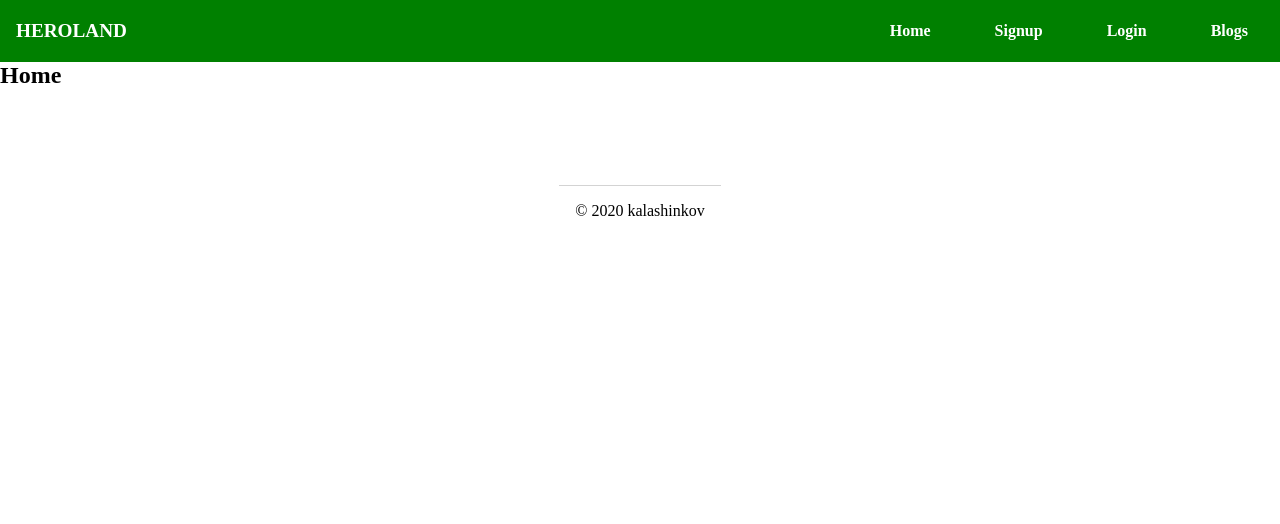
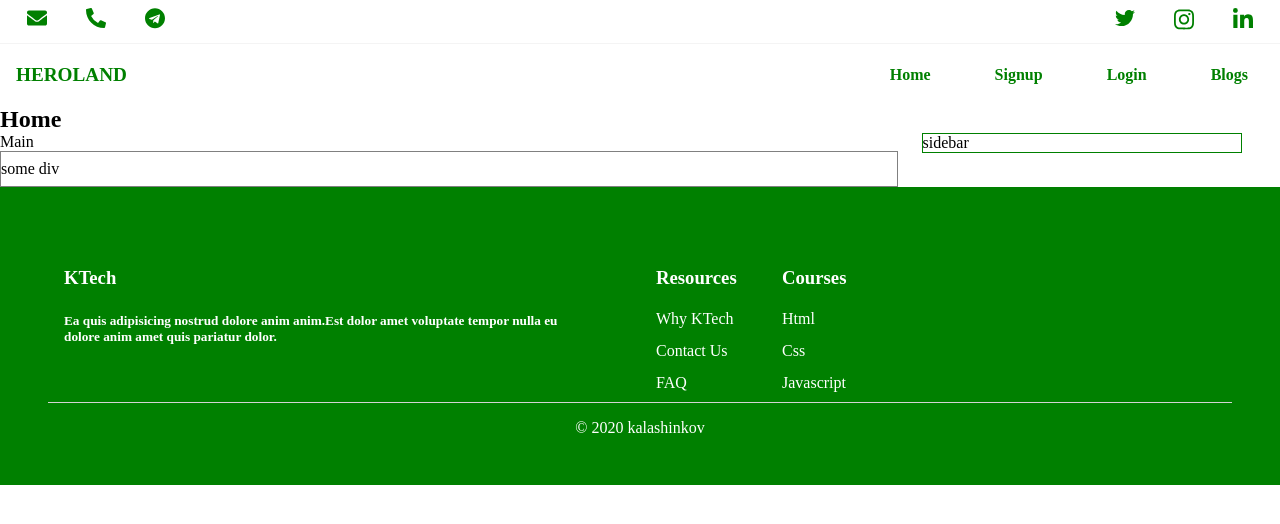
Before and after one commit to Kalashin1/kalTech, a Vue app: page / in a window 1280 px wide. Shown: the top 524 px of the page. Built offline with nearby package versions, Linux system fonts and the light colour scheme.

Commit message:
added extra styles on footer

```diff
--- a/src/App.vue
+++ b/src/App.vue
@@ -10,7 +10,7 @@
 import Layout from '@/components/Layout'
 
 export default {
-  data: () => {
+  data () {
     return {
       name: 'kala'
     }
--- a/src/components/Footer.vue
+++ b/src/components/Footer.vue
@@ -1,20 +1,47 @@
 <template>
   <footer>
+    <div class="container">
+      <div class="about">
+        <h3 class="title">{{title}}</h3>
+        <h5 class="text">{{about}}</h5>
+      </div>
+      <div class="links">
+        <div v-for="footerLink in footerLinks" :key="footerLink">
+          <h3 class="title">{{footerLink.title}}</h3>
+          <ul>
+            <li v-for="link in footerLink.links" :key="link"><a href="">{{link}}</a></li>
+          </ul>
+        </div>
+      </div>
+    </div>
     <p>&copy; 2020 kalashinkov</p>
   </footer>
 </template>
 
 <script>
 export default {
-
+  data () {
+    return {
+      title: 'KTech',
+      about: 'Ea quis adipisicing nostrud dolore anim anim.Est dolor amet voluptate tempor nulla eu dolore anim amet quis pariatur dolor.',
+      footerLinks: [
+        {title: 'resources', links: ['why KTech', 'contact us', 'FAQ']},
+        {title: 'courses', links: ['html', 'css', 'javascript']}
+      ]
+    }
+  }
 }
 </script>
 
 <style scoped>
   footer{
     display: flex;
+    flex-direction: column;
+    background: green;
+    color: #fff;
     justify-content: center;
-    padding: 6rem;
+    padding: 4rem 3rem;
+    padding-bottom: 2rem;
   }
 
   footer p{
@@ -22,4 +49,45 @@ export default {
     padding: 1rem;
     border-top: 1px solid lightgray;
   }
+
+  @media screen and (max-width: 670px){
+    .container{
+       grid-template-columns: 1fr !important;
+    }
+    .links{
+      grid-gap: 8% !important
+    }
+    footer p{
+      margin-top: 1.5rem
+    }
+  }
+  .title{
+    font-weight: bold;
+    text-transform: capitalize;
+    margin: 1rem
+  }
+  .container, .links{
+    display: grid;
+    grid-template-columns: 2fr 1fr 1fr;
+    grid-gap: 5%
+  }
+
+  .links ul {
+    list-style: none;
+  }
+  .text{
+    padding: .5rem 1rem
+  }
+  .links ul li a {
+    text-decoration: none;
+    text-transform: capitalize;
+    color: #fff;
+    display: block;
+    margin: .3rem 1rem;
+    padding: .3rem 0;
+    transition: all .2s ease;
+  }
+  .links ul li a:hover{
+    text-decoration: underline
+  }
 </style>
--- /dev/null
+++ b/src/components/HomeLayout.vue
@@ -0,0 +1,33 @@
+<template>
+  <div class="container">
+    <div class="main">
+      <slot name="main"></slot>
+    </div>
+    <div class="sidebar">
+      <slot name="sidebar"></slot>
+    </div>
+  </div>
+</template>
+
+<script>
+export default {
+}
+</script>
+
+<style scoped>
+.container{
+  display: grid;
+  grid-template-columns: 70% 25%;
+  grid-gap: 2%
+}
+
+@media screen and (max-width: 670px){
+  .container{
+    grid-template-columns: 1fr !important;
+  }
+  .sidebar{
+    display: none;
+  }
+}
+
+</style>
--- a/src/components/Layout.vue
+++ b/src/components/Layout.vue
@@ -1,5 +1,6 @@
 <template>
   <div>
+    <PageTop></PageTop>
     <Navbar></Navbar>
     <slot></slot>
     <Footer></Footer>
@@ -9,11 +10,13 @@
 <script>
 import Navbar from '@/components/Navbar'
 import Footer from '@/components/Footer'
+import PageTop from '@/components/PageTop'
 
 export default {
   components: {
     'Navbar': Navbar,
-    'Footer': Footer
+    'Footer': Footer,
+    PageTop
   }
 }
 </script>
--- a/src/components/Navbar.vue
+++ b/src/components/Navbar.vue
@@ -32,8 +32,9 @@ export default {
   display: grid;
   padding: 0;
   margin:0;
-  background: green;
-  color: #fff;
+  border-top: 1px solid #f4f4f4;
+  background: #fff;
+  color: green;
   font-weight: bold;
   grid-template-columns: repeat(2, 1fr);
   justify-content: space-between;
@@ -68,13 +69,13 @@ export default {
   padding: 22px 32px;
   text-decoration: none;
   cursor: pointer;
-  color: #fff;
+  color: green;
   text-transform: capitalize
 }
 
 .links li a:hover{
-  color: green;
-  background: #fff
+  color: #f2f2f2;
+  background: green
 }
 
 @media screen and (max-width: 670px){
--- /dev/null
+++ b/src/components/PageTop.vue
@@ -0,0 +1,61 @@
+<template>
+  <div>
+    <nav class="nav-wrapper">
+      <ul class="contact-icons">
+        <li><a href="/"><svg xmlns="http://www.w3.org/2000/svg" fill="green" width="20" viewBox="0 0 512 512"><path d="M502.3 190.8c3.9-3.1 9.7-.2 9.7 4.7V400c0 26.5-21.5 48-48 48H48c-26.5 0-48-21.5-48-48V195.6c0-5 5.7-7.8 9.7-4.7 22.4 17.4 52.1 39.5 154.1 113.6 21.1 15.4 56.7 47.8 92.2 47.6 35.7.3 72-32.8 92.3-47.6 102-74.1 131.6-96.3 154-113.7zM256 320c23.2.4 56.6-29.2 73.4-41.4 132.7-96.3 142.8-104.7 173.4-128.7 5.8-4.5 9.2-11.5 9.2-18.9v-19c0-26.5-21.5-48-48-48H48C21.5 64 0 85.5 0 112v19c0 7.4 3.4 14.3 9.2 18.9 30.6 23.9 40.7 32.4 173.4 128.7 16.8 12.2 50.2 41.8 73.4 41.4z"/></svg></a></li>
+        <li><a href="/"><svg xmlns="http://www.w3.org/2000/svg" fill="green" width="20" viewBox="0 0 512 512"><path d="M497.39 361.8l-112-48a24 24 0 0 0-28 6.9l-49.6 60.6A370.66 370.66 0 0 1 130.6 204.11l60.6-49.6a23.94 23.94 0 0 0 6.9-28l-48-112A24.16 24.16 0 0 0 122.6.61l-104 24A24 24 0 0 0 0 48c0 256.5 207.9 464 464 464a24 24 0 0 0 23.4-18.6l24-104a24.29 24.29 0 0 0-14.01-27.6z"/></svg></a></li>
+        <li><a href="/"><svg xmlns="http://www.w3.org/2000/svg" fill="green" width="20" viewBox="0 0 496 512"><path d="M248 8C111 8 0 119 0 256s111 248 248 248 248-111 248-248S385 8 248 8zm121.8 169.9l-40.7 191.8c-3 13.6-11.1 16.9-22.4 10.5l-62-45.7-29.9 28.8c-3.3 3.3-6.1 6.1-12.5 6.1l4.4-63.1 114.9-103.8c5-4.4-1.1-6.9-7.7-2.5l-142 89.4-61.2-19.1c-13.3-4.2-13.6-13.3 2.8-19.7l239.1-92.2c11.1-4 20.8 2.7 17.2 19.5z"/></svg></a></li>
+      </ul>
+
+       <ul class="social-icons">
+        <li><a href="/"><svg xmlns="http://www.w3.org/2000/svg" fill="green" width="20" viewBox="0 0 512 512"><path d="M459.37 151.716c.325 4.548.325 9.097.325 13.645 0 138.72-105.583 298.558-298.558 298.558-59.452 0-114.68-17.219-161.137-47.106 8.447.974 16.568 1.299 25.34 1.299 49.055 0 94.213-16.568 130.274-44.832-46.132-.975-84.792-31.188-98.112-72.772 6.498.974 12.995 1.624 19.818 1.624 9.421 0 18.843-1.3 27.614-3.573-48.081-9.747-84.143-51.98-84.143-102.985v-1.299c13.969 7.797 30.214 12.67 47.431 13.319-28.264-18.843-46.781-51.005-46.781-87.391 0-19.492 5.197-37.36 14.294-52.954 51.655 63.675 129.3 105.258 216.365 109.807-1.624-7.797-2.599-15.918-2.599-24.04 0-57.828 46.782-104.934 104.934-104.934 30.213 0 57.502 12.67 76.67 33.137 23.715-4.548 46.456-13.32 66.599-25.34-7.798 24.366-24.366 44.833-46.132 57.827 21.117-2.273 41.584-8.122 60.426-16.243-14.292 20.791-32.161 39.308-52.628 54.253z"/></svg></a></li>
+        <li><a href="/"><svg xmlns="http://www.w3.org/2000/svg" fill="green" width="20" viewBox="0 0 448 512"><path d="M224.1 141c-63.6 0-114.9 51.3-114.9 114.9s51.3 114.9 114.9 114.9S339 319.5 339 255.9 287.7 141 224.1 141zm0 189.6c-41.1 0-74.7-33.5-74.7-74.7s33.5-74.7 74.7-74.7 74.7 33.5 74.7 74.7-33.6 74.7-74.7 74.7zm146.4-194.3c0 14.9-12 26.8-26.8 26.8-14.9 0-26.8-12-26.8-26.8s12-26.8 26.8-26.8 26.8 12 26.8 26.8zm76.1 27.2c-1.7-35.9-9.9-67.7-36.2-93.9-26.2-26.2-58-34.4-93.9-36.2-37-2.1-147.9-2.1-184.9 0-35.8 1.7-67.6 9.9-93.9 36.1s-34.4 58-36.2 93.9c-2.1 37-2.1 147.9 0 184.9 1.7 35.9 9.9 67.7 36.2 93.9s58 34.4 93.9 36.2c37 2.1 147.9 2.1 184.9 0 35.9-1.7 67.7-9.9 93.9-36.2 26.2-26.2 34.4-58 36.2-93.9 2.1-37 2.1-147.8 0-184.8zM398.8 388c-7.8 19.6-22.9 34.7-42.6 42.6-29.5 11.7-99.5 9-132.1 9s-102.7 2.6-132.1-9c-19.6-7.8-34.7-22.9-42.6-42.6-11.7-29.5-9-99.5-9-132.1s-2.6-102.7 9-132.1c7.8-19.6 22.9-34.7 42.6-42.6 29.5-11.7 99.5-9 132.1-9s102.7-2.6 132.1 9c19.6 7.8 34.7 22.9 42.6 42.6 11.7 29.5 9 99.5 9 132.1s2.7 102.7-9 132.1z"/></svg></a></li>
+        <li><a href="/"><svg xmlns="http://www.w3.org/2000/svg" fill="green" width="20" viewBox="0 0 448 512"><path d="M100.28 448H7.4V148.9h92.88zM53.79 108.1C24.09 108.1 0 83.5 0 53.8a53.79 53.79 0 0 1 107.58 0c0 29.7-24.1 54.3-53.79 54.3zM447.9 448h-92.68V302.4c0-34.7-.7-79.2-48.29-79.2-48.29 0-55.69 37.7-55.69 76.7V448h-92.78V148.9h89.08v40.8h1.3c12.4-23.5 42.69-48.3 87.88-48.3 94 0 111.28 61.9 111.28 142.3V448z"/></svg></a></li>
+      </ul>
+    </nav>
+  </div>
+</template>
+
+<script>
+export default {
+
+}
+</script>
+
+<style scoped>
+.nav-wrapper{
+  width: 100%;
+  display: grid;
+  grid-gap: 70%;
+  grid-template-columns: repeat(2, 1fr);
+}
+
+@media screen and (max-width: 670px){
+  .nav-wrapper{
+    grid-gap: 30% !important
+  }
+  .social-icons, .contact-icons a{
+    font-size: .8rem !important
+  }
+}
+
+.contact-icons, .social-icons{
+  display: grid;
+  grid-template-columns: repeat(3, 1fr);
+  align-content: flex-start;
+  justify-items: center;
+}
+
+.social-icons{
+  align-content: flex-end;
+}
+
+.social-icons a, .contact-icons a{
+  text-decoration: none;
+}
+
+.social-icons, .contact-icons{
+  list-style: none;
+  padding: .5rem
+}
+</style>
--- /dev/null
+++ b/src/components/TopArticle.vue
@@ -0,0 +1,17 @@
+<template>
+  <div class="container"> some div</div>
+</template>
+
+<script>
+export default {
+
+}
+</script>
+
+<style scoped>
+.container{
+  width: 100%;
+  padding: .5rem 0;
+  border: 1px solid gray
+}
+</style>
--- a/src/pages/Home.vue
+++ b/src/pages/Home.vue
@@ -1,12 +1,25 @@
 <template>
-  <div>
+  <div style="overflow: hidden">
     <h2>Home</h2>
+    <HomeLayout>
+      <div slot="main">
+        Main
+        <TopArticle></TopArticle>
+      </div>
+      <div style="border: 1px solid green;" slot="sidebar">sidebar</div>
+    </HomeLayout>
   </div>
 </template>
 
 <script>
+import HomeLayout from '../components/HomeLayout'
+import TopArticle from '@/components/TopArticle'
+
 export default {
-
+  components: {
+    HomeLayout,
+    TopArticle
+  }
 }
 </script>
 
```
